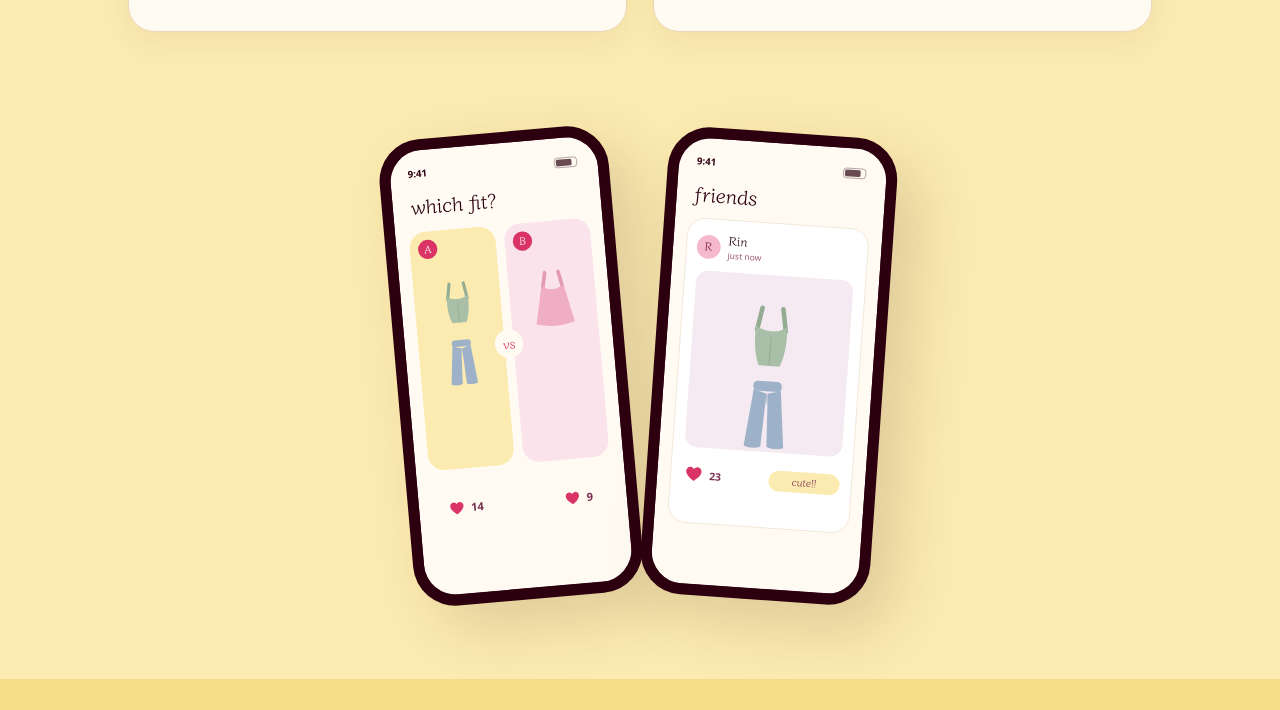
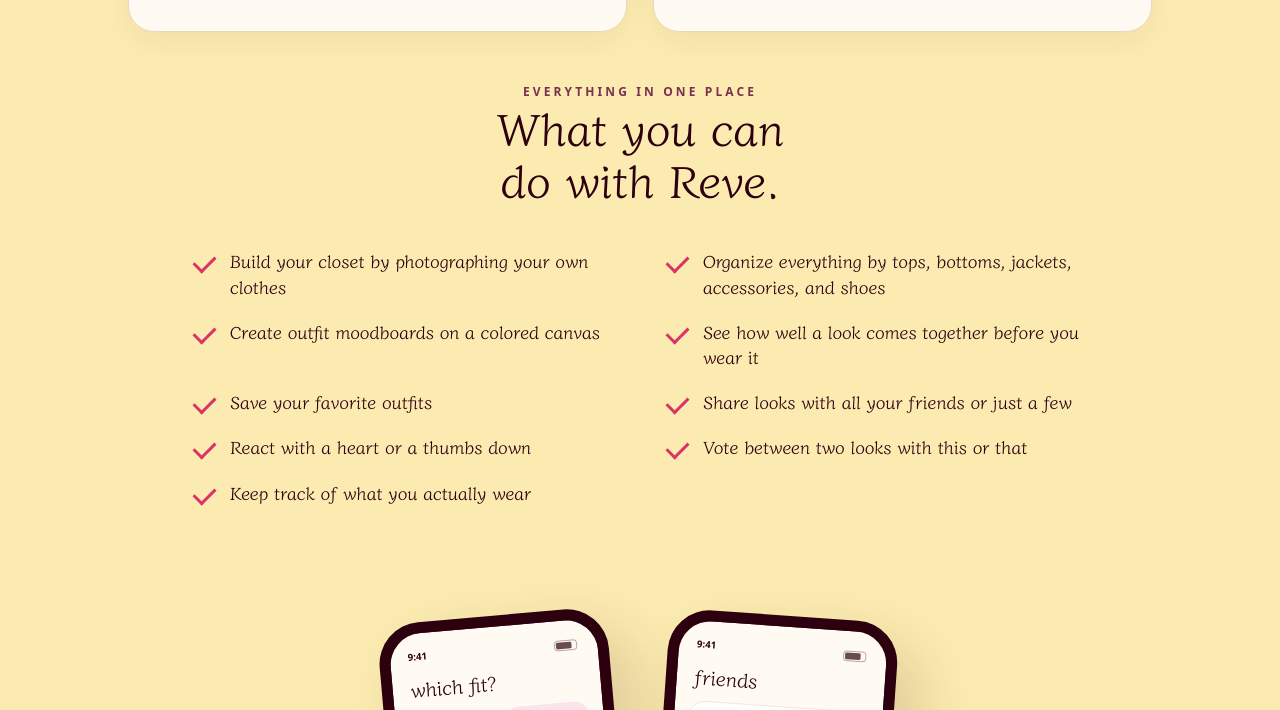
Before and after one commit to rinwolfe55/reve-site, a plain HTML site: page index.html in a window 1280 px wide. Shown: the part 2015-2725 px from the top of the page. Drawn offline with Linux system fonts and the light colour scheme.

Commit message:
Add 'What you can do with Reve' section

```diff
--- a/index.html
+++ b/index.html
@@ -72,6 +72,13 @@
   .card.rose h3,.card.rose p{color:var(--butter);}
   .card.rose .n{color:var(--blush);}
 
+  /* ---- what you can do ---- */
+  .does{padding:20px 0 40px;}
+  .does .head{text-align:center;max-width:30ch;margin:0 auto 44px;}
+  .doeslist{list-style:none;padding:0;margin:0 auto;max-width:900px;display:grid;grid-template-columns:1fr 1fr;gap:20px 46px;}
+  .doeslist li{position:relative;padding-left:40px;font-size:18px;line-height:1.4;color:var(--ink);}
+  .doeslist li::before{content:"";position:absolute;left:8px;top:3px;width:10px;height:18px;border:solid var(--rose);border-width:0 3px 3px 0;transform:rotate(45deg);}
+
   /* ---- showcase strip ---- */
   .showcase{padding:70px 0 40px;}
   .shots{display:flex;justify-content:center;gap:28px;flex-wrap:wrap;}
@@ -90,6 +97,7 @@
     .hero-grid{grid-template-columns:1fr;gap:10px;}
     .phone-stage{order:-1;margin-bottom:18px;}
     .cards{grid-template-columns:1fr;}
+    .doeslist{grid-template-columns:1fr;}
     .hero .script.big{font-size:24vw;}
   }
   @media (prefers-reduced-motion:no-preference){
@@ -275,6 +283,26 @@
     </div>
   </section>
 
+  <section class="does">
+    <div class="wrap">
+      <div class="head">
+        <span class="label">Everything in one place</span>
+        <h2>What you can do with Reve.</h2>
+      </div>
+      <ul class="doeslist">
+        <li>Build your closet by photographing your own clothes</li>
+        <li>Organize everything by tops, bottoms, jackets, accessories, and shoes</li>
+        <li>Create outfit moodboards on a colored canvas</li>
+        <li>See how well a look comes together before you wear it</li>
+        <li>Save your favorite outfits</li>
+        <li>Share looks with all your friends or just a few</li>
+        <li>React with a heart or a thumbs down</li>
+        <li>Vote between two looks with this or that</li>
+        <li>Keep track of what you actually wear</li>
+      </ul>
+    </div>
+  </section>
+
   <section class="showcase">
     <div class="wrap">
       <div class="shots">
```
